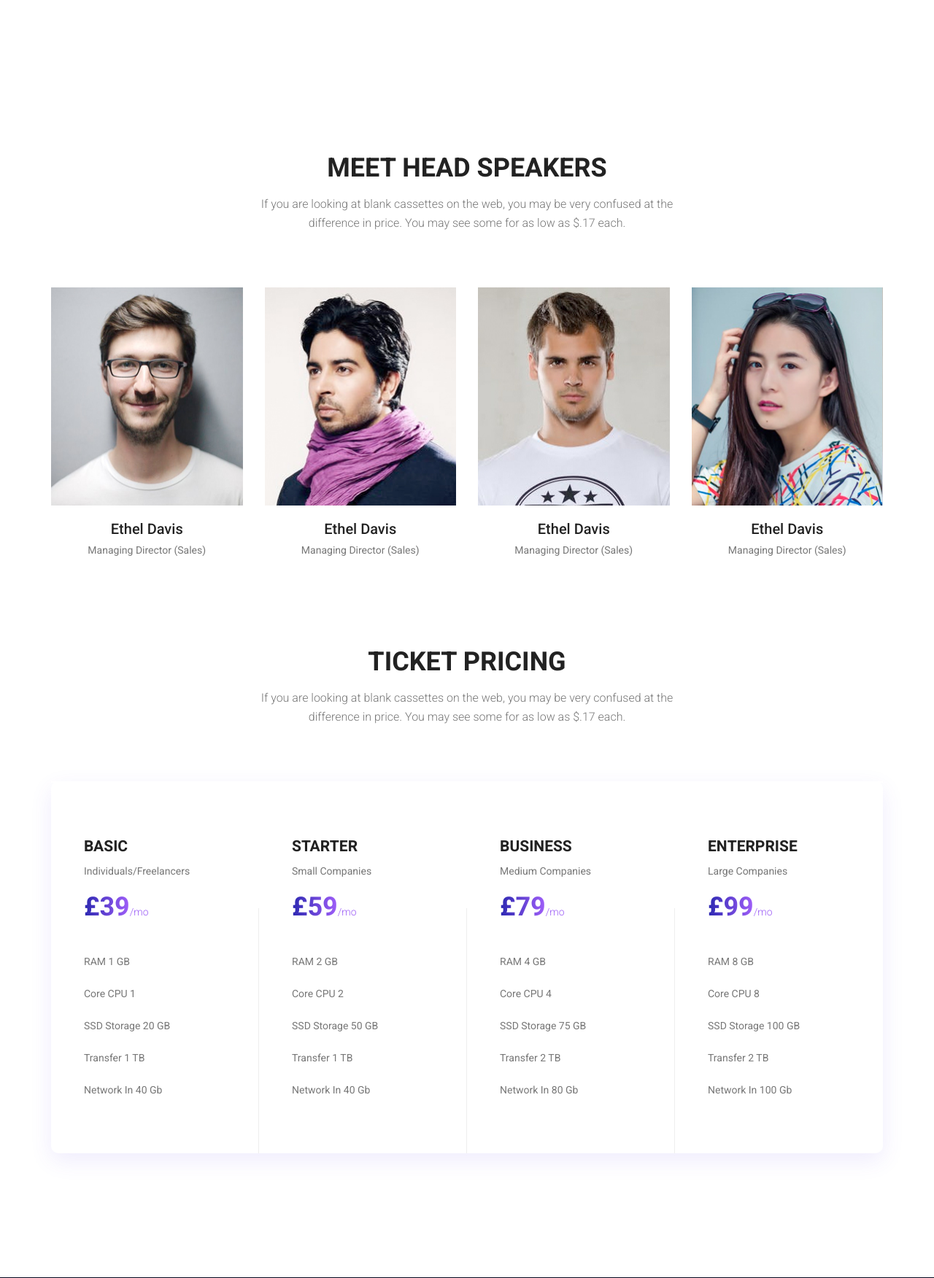
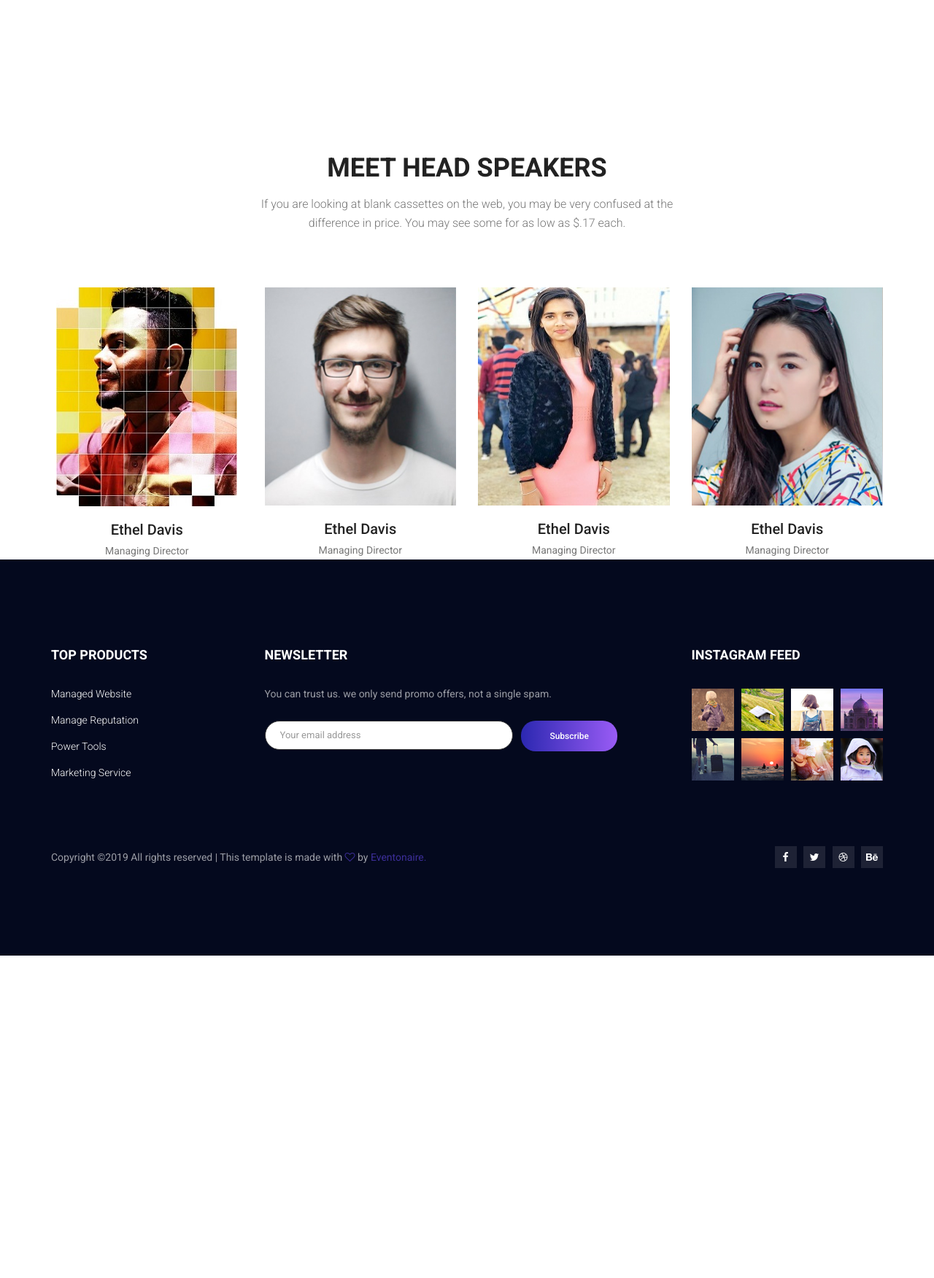
Before and after one commit to arti2003/eventhandler, a Django app: page /about in a window 1280 px wide. Shown: the part 1800-3552 px from the top of the page at 73% size. After the commit the page ends 3110 px from the top, so only its background shows below. Run offline with Django 3.2, Linux system fonts and the light colour scheme; a map, chart or similar area stays blank; parts of the project's set-up code (start-up, migrations or seed data) failed here and were passed over; some libraries are stand-ins or nearby versions.

Commit message:
full updated

```diff
--- a/event/eventapp/templates/about-us.html
+++ b/event/eventapp/templates/about-us.html
@@ -70,8 +70,8 @@
         			<div class="col-lg-6 offset-lg-1">
         				<div class="welcome_text">
         					<h3>Welcome to Eventonaire</h3>
-        					<p>inappropriate behavior is often laughed off as “boys will be boys,” women face higher conduct standards especially in the workplace. That’s why it’s crucial that, as women, our behavior on the job is beyond reproach. inappropriate behavior is often laughed.</p>
-        					<p>inappropriate behavior is often laughed off as “boys will be boys,” women face higher conduct standards especially in the workplace.</p>
+        					<p>Give your event goers a great experience with simple, secure checkout and rapid check-in through our mobile-site and a full suite of on-site equipment, staffing, and logistics.</p>
+        					<p>We're setting the world's stage for live experiences..</p>
         					<a class="main_btn" href="#">View More Details</a>
         				</div>
         			</div>
@@ -137,6 +137,22 @@
         			<div class="col-lg-3 col-sm-6">
         				<div class="team_item">
         					<div class="team_img">
+        						<img class="img-fluid" src="{% static 'img/team/team-6.jpg' %}" alt="">
+        						<div class="hover">
+        							<a href="#"><i class="fa fa-facebook"></i></a>
+        							<a href="#"><i class="fa fa-twitter"></i></a>
+        							<a href="#"><i class="fa fa-linkedin"></i></a>
+        						</div>
+        					</div>
+        					<div class="team_name">
+        						<h4>Ethel Davis</h4>
+        						<p>Managing Director</p>
+        					</div>
+        				</div>
+        			</div>
+        			<div class="col-lg-3 col-sm-6">
+        				<div class="team_item">
+        					<div class="team_img">
         						<img class="img-fluid" src="{% static 'img/team/team-1.jpg' %}" alt="">
         						<div class="hover">
         							<a href="#"><i class="fa fa-facebook"></i></a>
@@ -146,14 +162,14 @@
         					</div>
         					<div class="team_name">
         						<h4>Ethel Davis</h4>
-        						<p>Managing Director (Sales)</p>
+        						<p>Managing Director</p>
         					</div>
         				</div>
         			</div>
         			<div class="col-lg-3 col-sm-6">
         				<div class="team_item">
         					<div class="team_img">
-        						<img class="img-fluid" src="{% static 'img/team/team-2.jpg' %}" alt="">
+        						<img class="img-fluid" src="{% static 'img/team/a.jpg' %}" alt="">
         						<div class="hover">
         							<a href="#"><i class="fa fa-facebook"></i></a>
         							<a href="#"><i class="fa fa-twitter"></i></a>
@@ -162,23 +178,7 @@
         					</div>
         					<div class="team_name">
         						<h4>Ethel Davis</h4>
-        						<p>Managing Director (Sales)</p>
-        					</div>
-        				</div>
-        			</div>
-        			<div class="col-lg-3 col-sm-6">
-        				<div class="team_item">
-        					<div class="team_img">
-        						<img class="img-fluid" src="{% static 'img/team/team-3.jpg' %}" alt="">
-        						<div class="hover">
-        							<a href="#"><i class="fa fa-facebook"></i></a>
-        							<a href="#"><i class="fa fa-twitter"></i></a>
-        							<a href="#"><i class="fa fa-linkedin"></i></a>
-        						</div>
-        					</div>
-        					<div class="team_name">
-        						<h4>Ethel Davis</h4>
-        						<p>Managing Director (Sales)</p>
+        						<p>Managing Director</p>
         					</div>
         				</div>
         			</div>
@@ -194,7 +194,7 @@
         					</div>
         					<div class="team_name">
         						<h4>Ethel Davis</h4>
-        						<p>Managing Director (Sales)</p>
+        						<p>Managing Director</p>
         					</div>
         				</div>
         			</div>
@@ -204,83 +204,83 @@
         <!--================End Team Area =================-->
 
         <!--================Price Area =================-->
-        <section class="price_area p_120 white_bg">
-        	<div class="container">
-        		<div class="main_title">
-        			<h2>Ticket Pricing</h2>
-        			<p>If you are looking at blank cassettes on the web, you may be very confused at the difference in price. You may see some for as low as $.17 each.</p>
-        		</div>
-        		<div class="price_inner row m0">
-        			<div class="col-lg-3 col-sm-6 p0">
-        				<div class="price_item">
-        					<div class="price_text">
-        						<h3>Basic</h3>
-								<h5>Individuals/Freelancers</h5>
-								<h2>£39<span>/mo</span></h2>
-								<ul class="list">
-									<li><a href="#">RAM 1 GB</a></li>
-									<li><a href="#">Core CPU 1</a></li>
-									<li><a href="#">SSD Storage 20 GB</a></li>
-									<li><a href="#">Transfer 1 TB</a></li>
-									<li><a href="#">Network In 40 Gb</a></li>
-								</ul>
-        					</div>
-        					<a class="price_btn" href="#">Get Started</a>
-        				</div>
-        			</div>
-        			<div class="col-lg-3 col-sm-6 p0">
-        				<div class="price_item">
-        					<div class="price_text">
-        						<h3>Starter</h3>
-								<h5>Small Companies</h5>
-								<h2>£59<span>/mo</span></h2>
-								<ul class="list">
-									<li><a href="#">RAM 2 GB</a></li>
-									<li><a href="#">Core CPU 2</a></li>
-									<li><a href="#">SSD Storage 50 GB</a></li>
-									<li><a href="#">Transfer 1 TB</a></li>
-									<li><a href="#">Network In 40 Gb</a></li>
-								</ul>
-        					</div>
-        					<a class="price_btn" href="#">Get Started</a>
-        				</div>
-        			</div>
-        			<div class="col-lg-3 col-sm-6 p0">
-        				<div class="price_item">
-        					<div class="price_text">
-        						<h3>Business</h3>
-								<h5>Medium Companies</h5>
-								<h2>£79<span>/mo</span></h2>
-								<ul class="list">
-									<li><a href="#">RAM 4 GB</a></li>
-									<li><a href="#">Core CPU 4</a></li>
-									<li><a href="#">SSD Storage 75 GB</a></li>
-									<li><a href="#">Transfer 2 TB</a></li>
-									<li><a href="#">Network In 80 Gb</a></li>
-								</ul>
-        					</div>
-        					<a class="price_btn" href="#">Get Started</a>
-        				</div>
-        			</div>
-        			<div class="col-lg-3 col-sm-6 p0">
-        				<div class="price_item">
-        					<div class="price_text">
-        						<h3>Enterprise</h3>
-								<h5>Large Companies</h5>
-								<h2>£99<span>/mo</span></h2>
-								<ul class="list">
-									<li><a href="#">RAM 8 GB</a></li>
-									<li><a href="#">Core CPU 8</a></li>
-									<li><a href="#">SSD Storage 100 GB</a></li>
-									<li><a href="#">Transfer 2 TB</a></li>
-									<li><a href="#">Network In 100 Gb</a></li>
-								</ul>
-        					</div>
-        					<a class="price_btn" href="#">Get Started</a>
-        				</div>
-        			</div>
-        		</div>
-        	</div>
-        </section>
+        <!--<section class="price_area p_120 white_bg">-->
+        	<!--<div class="container">-->
+        		<!--<div class="main_title">-->
+        			<!--<h2>Ticket Pricing</h2>-->
+        			<!--<p>If you are looking at blank cassettes on the web, you may be very confused at the difference in price. You may see some for as low as $.17 each.</p>-->
+        		<!--</div>-->
+        		<!--<div class="price_inner row m0">-->
+        			<!--<div class="col-lg-3 col-sm-6 p0">-->
+        				<!--<div class="price_item">-->
+        					<!--<div class="price_text">-->
+        						<!--<h3>Basic</h3>-->
+								<!--<h5>Individuals/Freelancers</h5>-->
+								<!--<h2>£39<span>/mo</span></h2>-->
+								<!--<ul class="list">-->
+									<!--<li><a href="#">RAM 1 GB</a></li>-->
+									<!--<li><a href="#">Core CPU 1</a></li>-->
+									<!--<li><a href="#">SSD Storage 20 GB</a></li>-->
+									<!--<li><a href="#">Transfer 1 TB</a></li>-->
+									<!--<li><a href="#">Network In 40 Gb</a></li>-->
+								<!--</ul>-->
+        					<!--</div>-->
+        					<!--<a class="price_btn" href="#">Get Started</a>-->
+        				<!--</div>-->
+        			<!--</div>-->
+        			<!--<div class="col-lg-3 col-sm-6 p0">-->
+        				<!--<div class="price_item">-->
+        					<!--<div class="price_text">-->
+        						<!--<h3>Starter</h3>-->
+								<!--<h5>Small Companies</h5>-->
+								<!--<h2>£59<span>/mo</span></h2>-->
+								<!--<ul class="list">-->
+									<!--<li><a href="#">RAM 2 GB</a></li>-->
+									<!--<li><a href="#">Core CPU 2</a></li>-->
+									<!--<li><a href="#">SSD Storage 50 GB</a></li>-->
+									<!--<li><a href="#">Transfer 1 TB</a></li>-->
+									<!--<li><a href="#">Network In 40 Gb</a></li>-->
+								<!--</ul>-->
+        					<!--</div>-->
+        					<!--<a class="price_btn" href="#">Get Started</a>-->
+        				<!--</div>-->
+        			<!--</div>-->
+        			<!--<div class="col-lg-3 col-sm-6 p0">-->
+        				<!--<div class="price_item">-->
+        					<!--<div class="price_text">-->
+        						<!--<h3>Business</h3>-->
+								<!--<h5>Medium Companies</h5>-->
+								<!--<h2>£79<span>/mo</span></h2>-->
+								<!--<ul class="list">-->
+									<!--<li><a href="#">RAM 4 GB</a></li>-->
+									<!--<li><a href="#">Core CPU 4</a></li>-->
+									<!--<li><a href="#">SSD Storage 75 GB</a></li>-->
+									<!--<li><a href="#">Transfer 2 TB</a></li>-->
+									<!--<li><a href="#">Network In 80 Gb</a></li>-->
+								<!--</ul>-->
+        					<!--</div>-->
+        					<!--<a class="price_btn" href="#">Get Started</a>-->
+        				<!--</div>-->
+        			<!--</div>-->
+        			<!--<div class="col-lg-3 col-sm-6 p0">-->
+        				<!--<div class="price_item">-->
+        					<!--<div class="price_text">-->
+        						<!--<h3>Enterprise</h3>-->
+								<!--<h5>Large Companies</h5>-->
+								<!--<h2>£99<span>/mo</span></h2>-->
+								<!--<ul class="list">-->
+									<!--<li><a href="#">RAM 8 GB</a></li>-->
+									<!--<li><a href="#">Core CPU 8</a></li>-->
+									<!--<li><a href="#">SSD Storage 100 GB</a></li>-->
+									<!--<li><a href="#">Transfer 2 TB</a></li>-->
+									<!--<li><a href="#">Network In 100 Gb</a></li>-->
+								<!--</ul>-->
+        					<!--</div>-->
+        					<!--<a class="price_btn" href="#">Get Started</a>-->
+        				<!--</div>-->
+        			<!--</div>-->
+        		<!--</div>-->
+        	<!--</div>-->
+        <!--</section>-->
         <!--================End Price Area =================-->
         {% include 'footer.html' %}
--- a/event/eventapp/templates/index.html
+++ b/event/eventapp/templates/index.html
@@ -137,8 +137,8 @@
         			<div class="col-lg-6 offset-lg-1">
         				<div class="welcome_text">
         					<h3>Welcome to Eventonaire</h3>
-        					<p>inappropriate behavior is often laughed off as “boys will be boys,” women face higher conduct standards especially in the workplace. That’s why it’s crucial that, as women, our behavior on the job is beyond reproach. inappropriate behavior is often laughed.</p>
-        					<p>inappropriate behavior is often laughed off as “boys will be boys,” women face higher conduct standards especially in the workplace.</p>
+        					<p>Give your event goers a great experience with simple, secure checkout and rapid check-in through our mobile-site and a full suite of on-site equipment, staffing, and logistics.</p>
+        					<p>We're setting the world's stage for live experiences..</p>
         					<a class="main_btn" href="#">View More Details</a>
         				</div>
         			</div>
--- a/event/eventapp/views.py
+++ b/event/eventapp/views.py
@@ -183,6 +183,16 @@ def single(request):
     return render(request, 'single-blog.html')
 
 def venue(request):
+    if (request.method == 'POST'):
+        loc1 = request.POST.get('location')
+        # id1 = request.POST.get('id')
+        print('00000000000000000000000000000000000000000', loc1)
+
+        data = CreateEvent.objects.filter(location=loc1)
+        print('11111111111111111111111111111111111111', data)
+        messages.add_message(request, messages.INFO, 'Thank you for your search.')
+
+        return render(request, 'venue.html', {'data': data})
     return render(request, 'venue.html')
 
 def technical(request):
```
Also changed, not shown: event/eventapp/templates/candidate.html (+7 -7 lines), event/eventapp/templates/venue.html (+53 -3 lines), event/eventapp/static/img/candidate/create.jpg, event/eventapp/static/img/candidate/feed.jpg, event/eventapp/static/img/candidate/help.png (added), event/eventapp/static/img/candidate/index.png (added), event/eventapp/static/img/candidate/non.jpg (added), event/eventapp/static/img/candidate1/22819.jpg (added), event/eventapp/static/img/candidate1/create.jpg (added), event/eventapp/static/img/candidate1/feed.jpg (added), event/eventapp/static/img/candidate1/help.jpg (renamed from event/eventapp/static/img/candidate/help.jpg), event/eventapp/static/img/candidate1/index.jpg (renamed from event/eventapp/static/img/candidate/index.jpg), event/eventapp/static/img/candidate1/non.jpeg (renamed from event/eventapp/static/img/candidate/non.jpeg).
